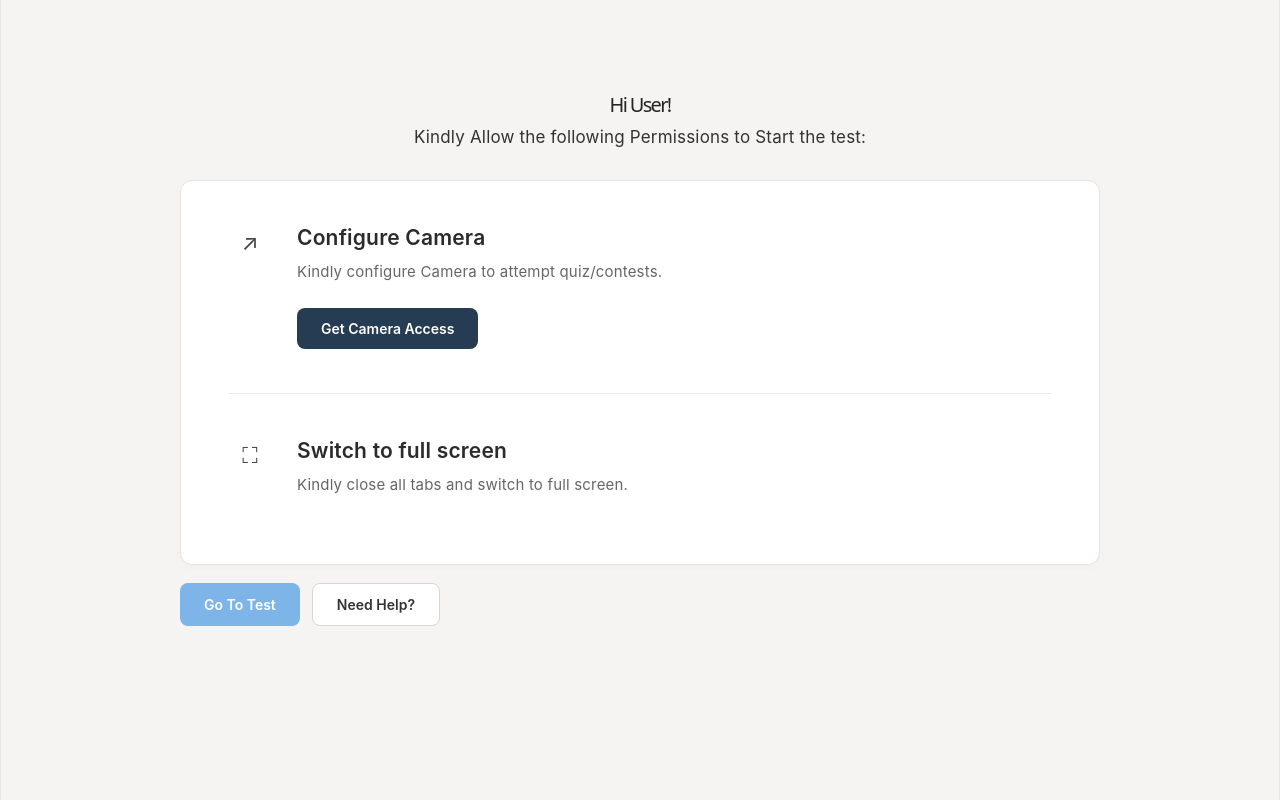
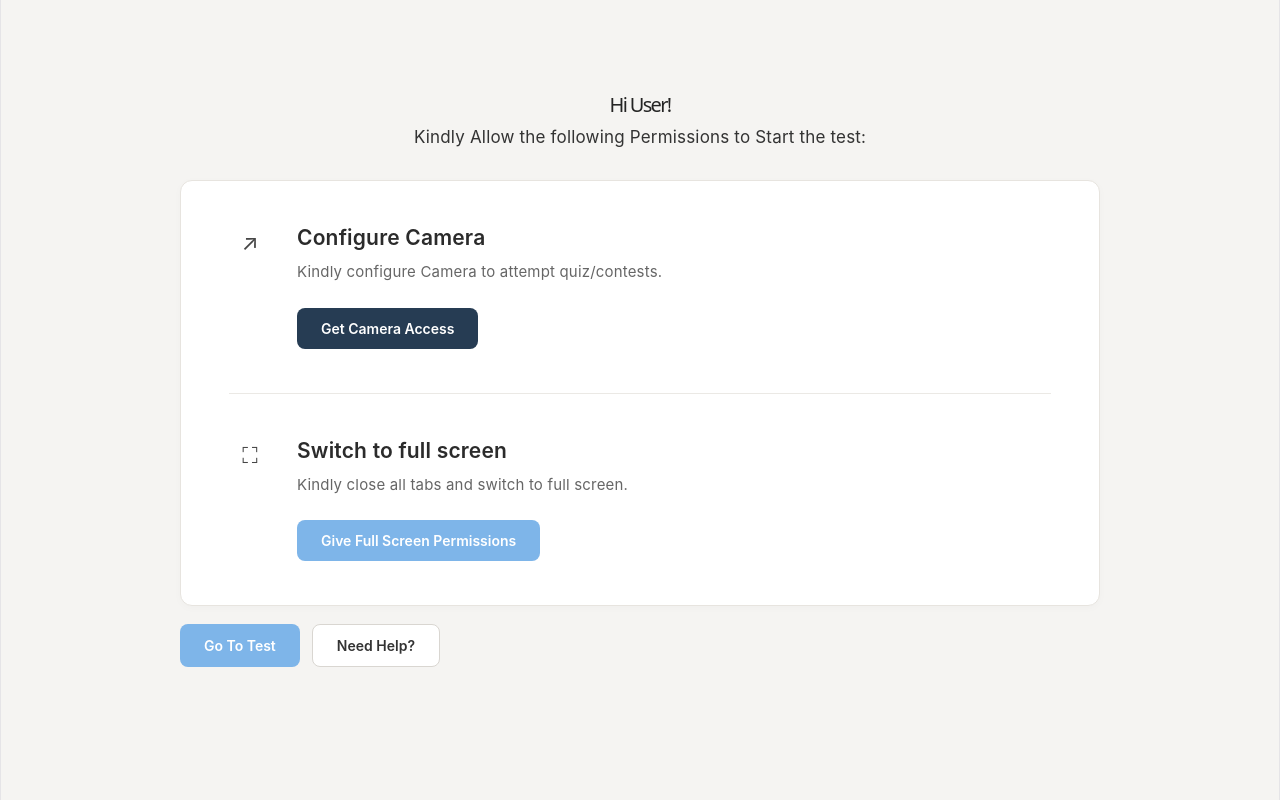
Before and after one commit to Parth-2257/Proctra, a React (Vite) app: page / in a window 1280 px wide. Built offline with nearby package versions, Linux system fonts and the light colour scheme.

Commit message:
feat(kiosk): add fullscreen permission item and window toggle trigger

```diff
--- a/src/App.jsx
+++ b/src/App.jsx
@@ -13,6 +13,10 @@ function App() {
     videoRef.current.srcObject = videoData;
 
     setCameraReady(true);
+  }
+
+  async function getFullscreen() {
+    await window.electronAPI.setFullScreen();
   }
 
   return (
@@ -49,9 +53,15 @@ function App() {
 
           <div className="permission-item">
             <div className="permission-icon">⛶</div>
+
             <div className="permission-content">
               <h3>Switch to full screen</h3>
+
               <p>Kindly close all tabs and switch to full screen.</p>
+
+              <button onClick={getFullscreen} className="btn btn-light-blue">
+                Give Full Screen Permissions
+              </button>
             </div>
           </div>
         </div>
```
